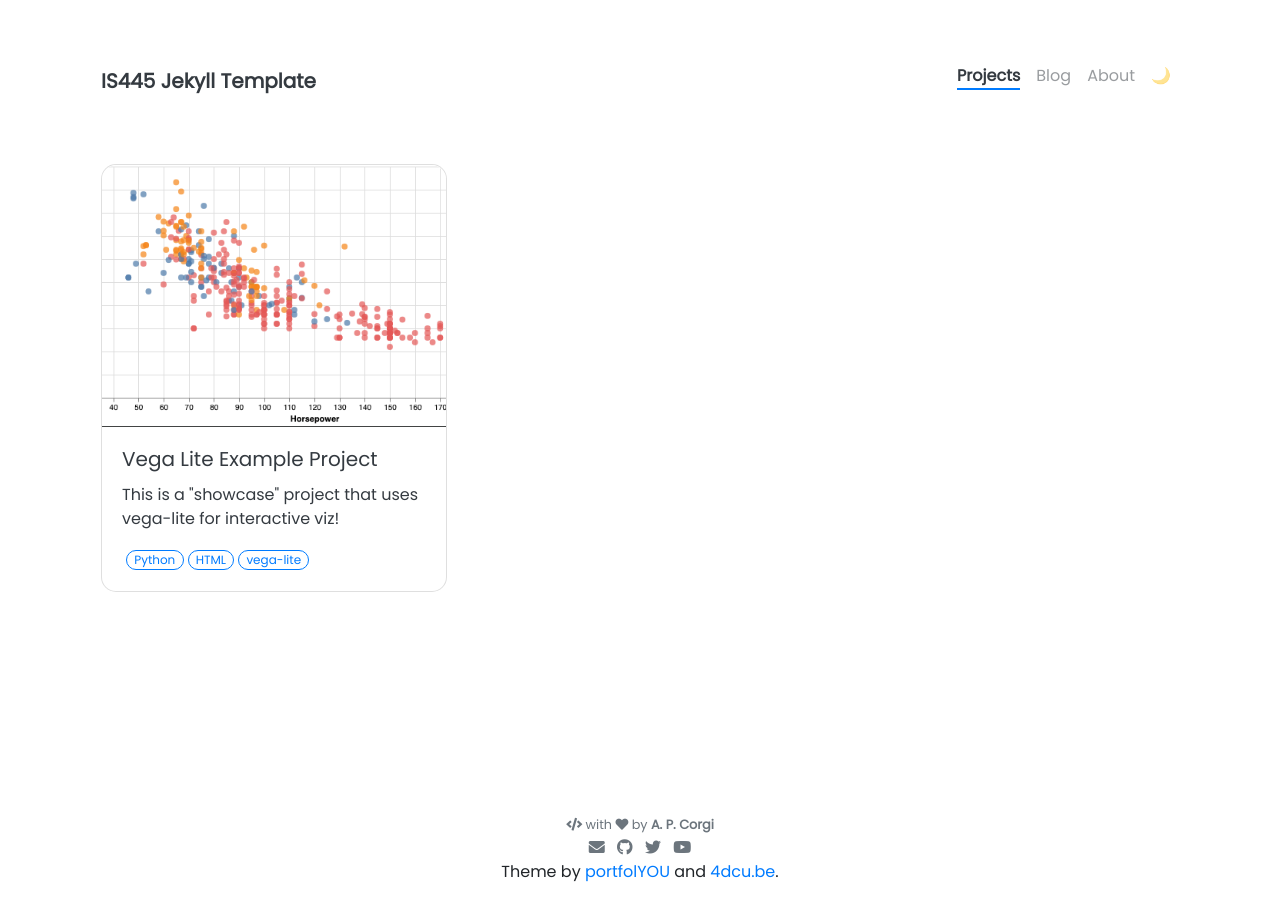
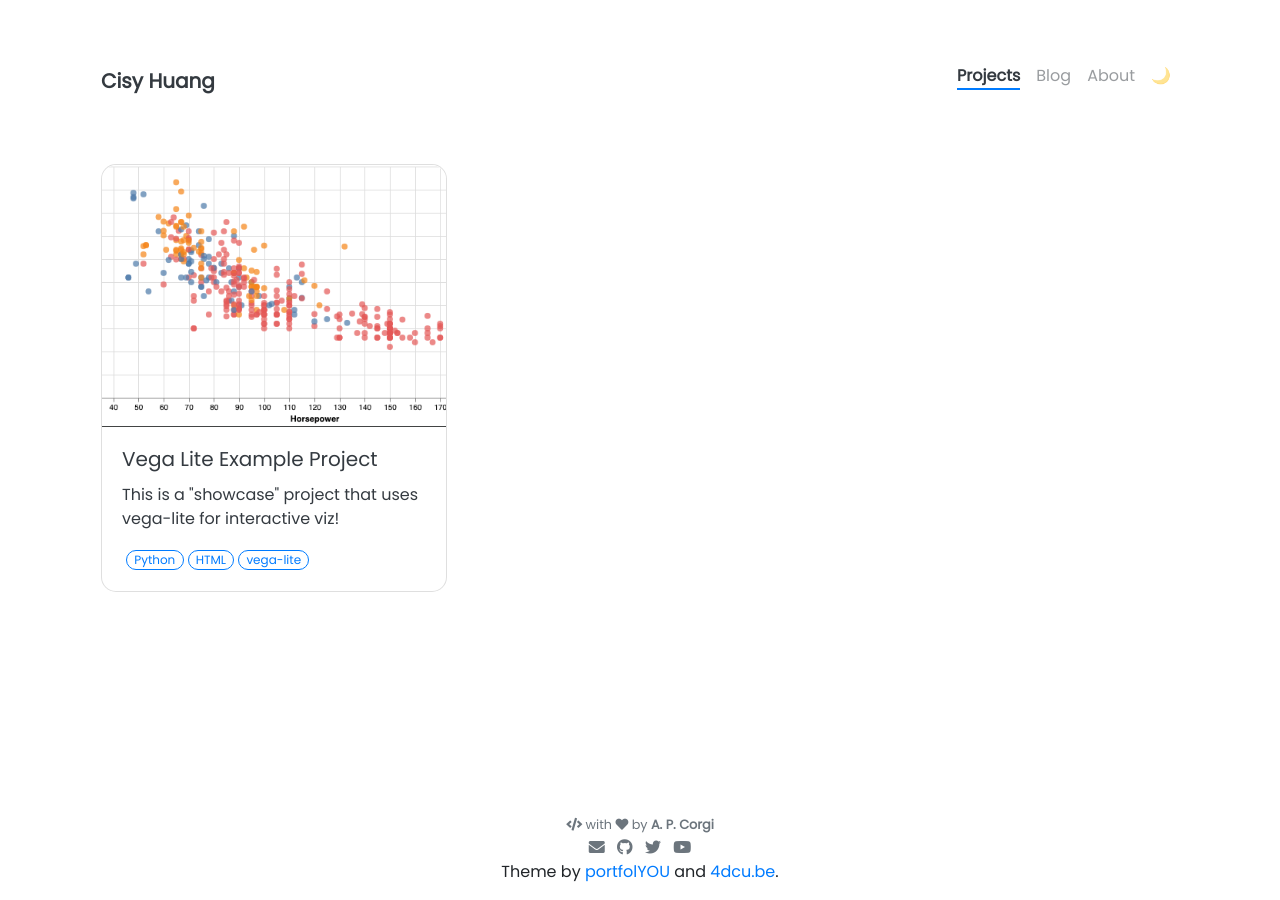
Before and after one commit to cisyyyy/cisyyyy.github.io, a Jekyll site: the page built from pages/projects.html, in a window 1280 px wide. Built offline with Jekyll 4.4.1, drawn with Linux system fonts in a browser that asks for light colours; nearby versions of some CDN libraries.

Commit message:
Update _config.yml

```diff
--- a/_config.yml
+++ b/_config.yml
@@ -5,9 +5,9 @@
 # NOTE: it looks like you need to rebuild + repush everytime you update this _config.yml file
 
 ### Site Settings ###
-title               : IS445 Jekyll Template
+title               : Cisy Huang
 description         : >-
-                      I am definitely not a corgi!
+                      Welcome to my channel!
 baseurl             : ""   # Change to empty quotes if you are hosting your site at <your-username>.github.io directly,
 #                                             otherwise will be hosted at <your-username>.github.io/{{base_url}}
 repository          :                     # Change to <your-username> for github OR, if that doesn't work <your-username>/<your-username>.github.io (or remove it if you don't need remote projects) -- for example, I would put "jnaiman" without the quotes after the ":" here
```
